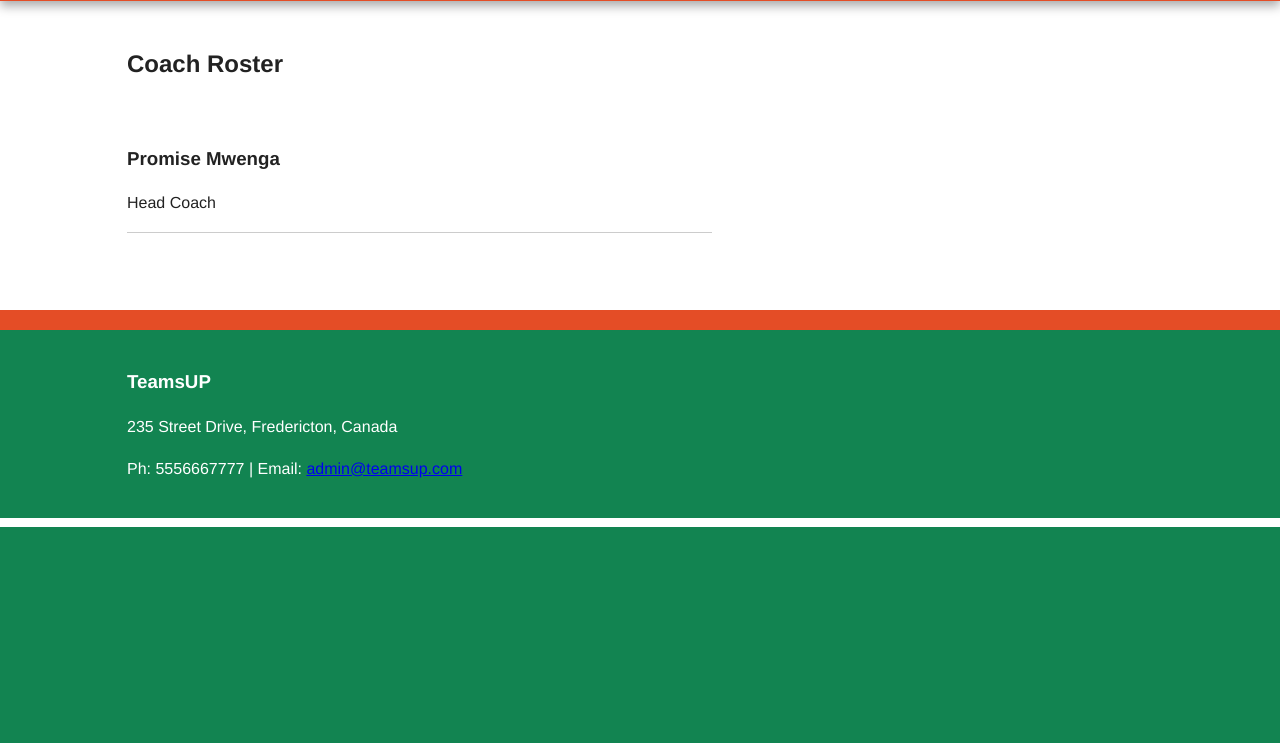
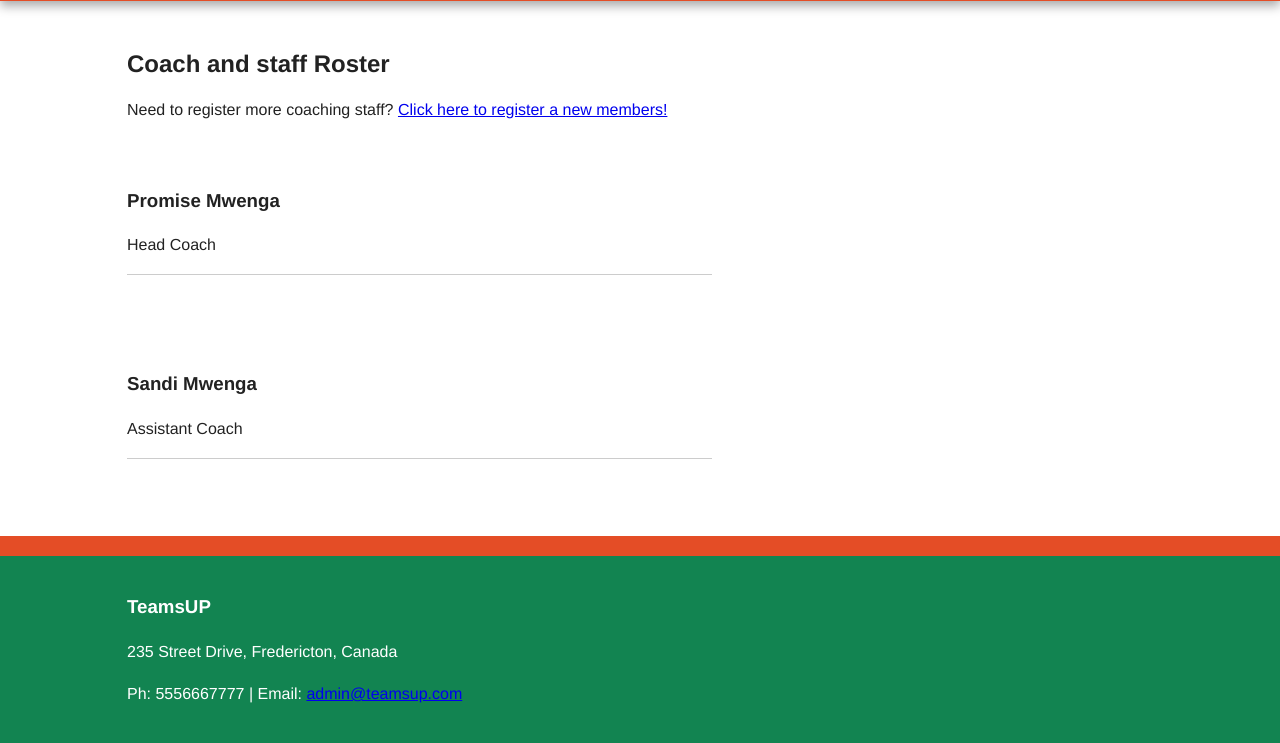
Before and after one commit to Beaconquest/teamsup, a Flask app: page /coaches in a window 1280 px wide. Shown: the part 273-1016 px from the top of the page. Before the commit the page ends 800 px from the top, so only its background shows below. Run offline with Flask 2, Linux system fonts and the light colour scheme; a user stored in the database is signed in; data comes from the database, SQL or seed files in the repository; some libraries are stand-ins or nearby versions.

Commit message:
refactor models and refactored staff

```diff
--- a/flask_package/routes.py
+++ b/flask_package/routes.py
@@ -1,8 +1,8 @@
 from flask import render_template, request, redirect, url_for, flash
 from flask_package import app, db
 from flask_login import login_required, login_user, logout_user, current_user
-from flask_package.forms import RegistrationForm, AthleteRegistrationForm, TeamRegistrationForm, ContactForm, LoginForm
-from flask_package.models import User, Athlete, Team
+from flask_package.forms import RegistrationForm, AthleteRegistrationForm, StaffRegistrationForm, TeamRegistrationForm, ContactForm, LoginForm
+from flask_package.models import User, Athlete, Team, Staff
 
 @app.route('/register', methods=["GET", "POST"])
 def register():
@@ -26,10 +26,38 @@ def register():
 
     return render_template('register.html', title='Register', template_form=form)
 
+@app.route('/register/staff', methods=["GET", "POST"])
+@login_required
+def register_staff():
+    """Registration form."""
+
+    staff_members = Staff.query.filter_by(coach_id=current_user.id)
+    if staff_members is None:
+        staff_members = []
+
+    form = StaffRegistrationForm(csfr_enable=False)
+
+    if form.validate_on_submit():
+        staff = Staff(
+            name=form.staff_name.data,
+            email=form.staff_email.data,
+            role=form.role.data)
+        db.session.add(staff)
+        db.session.commit()
+        flash("Account created!")
+        return redirect('/coaches')
+
+    return render_template('register-staff.html', title='RegisterStaff', staff_members=staff_members, template_form=form)
+
 @app.route('/register/athlete', methods=["GET", "POST"])
 @login_required
 def register_athlete():
     """Athlete Registration Form."""
+
+    athletes = Athlete.query.filter_by(coach_id=current_user.id)
+    if athletes is None:
+        athletes = []
+
     form = AthleteRegistrationForm(csfr_enable=False)
     if form.validate_on_submit():
         athlete = Athlete(
@@ -41,7 +69,7 @@ def register_athlete():
         db.session.add(athlete)
         db.session.commit()
         return redirect('/athletes')
-    return render_template("register-athlete.html", title="RegisterAthlete", template_form=form)
+    return render_template("register-athlete.html", title="RegisterAthlete", athletes=athletes, template_form=form)
 
 @app.route('/athletes')
 @login_required
@@ -110,8 +138,9 @@ def user(username):
 @app.route('/coaches')
 @login_required
 def coaches():
-    coaches = User.query.all()
-    return render_template('coaches.html', coaches=coaches)
+    coaches = User.query.filter_by(id=current_user.id)
+    staff = Staff.query.all()
+    return render_template('coaches.html', coaches=coaches, staff=staff)
 
 # contact page
 @app.route('/contact', methods=["GET", "POST"])
--- a/flask_package/templates/coaches.html
+++ b/flask_package/templates/coaches.html
@@ -3,7 +3,8 @@
 {% block title%} Coaches {% endblock %}
 
 {% block content%}
-    <h2>Coach Roster</h2>
+    <h2>Coach and staff Roster</h2>
+    <p>Need to register more coaching staff? <a href="{{ url_for('register_staff') }}">Click here to register a new members!</a></p>
     {% for coach in coaches %}
         <article class="main wrapper clearfix">
             <h3>{{ coach.name }} </h3>
@@ -12,4 +13,25 @@
         </article>
     {% endfor %}
 
+    {% for staff in staff_members %}
+        <article class="main wrapper clearfix">
+            <table>
+                <tr>
+                    <td><a href="{{url_for('coaches')}}">{{ staff.staff_name }}</a></td>
+                    <td>----<a>edit</a></td>
+                    <td><a>----delete</a></td>
+                </tr>
+                <tr><td>{{staff.role}}</td></tr>
+            </table>
+        </article>
+    {% endfor %}
+
+    {% for person in staff %}
+        <article class="main wrapper clearfix">
+            <h3>{{ person.name }} </h3>
+            <p>{{ person.role}}</p>
+            <hr>
+        </article>
+    {% endfor %}
+
 {% endblock%}
```
Also changed, not shown: flask_package/forms.py (+12 -3 lines), flask_package/models.py (+10 -1 lines), flask_package/templates/register-staff.html (added, +42 -0 lines), flask_package/templates/register.html (+7 -6 lines), flask_package/myTeamDatabase.db.
